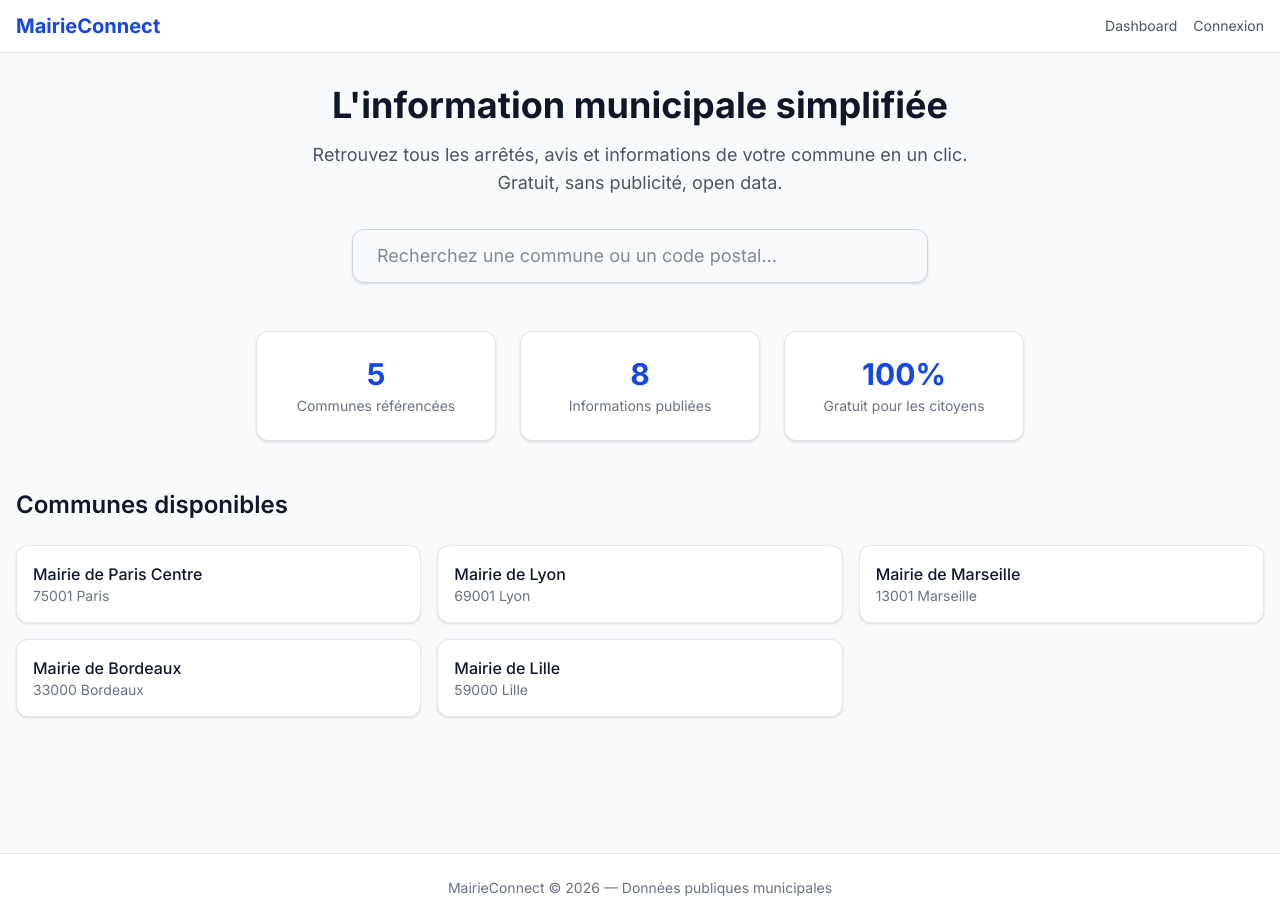
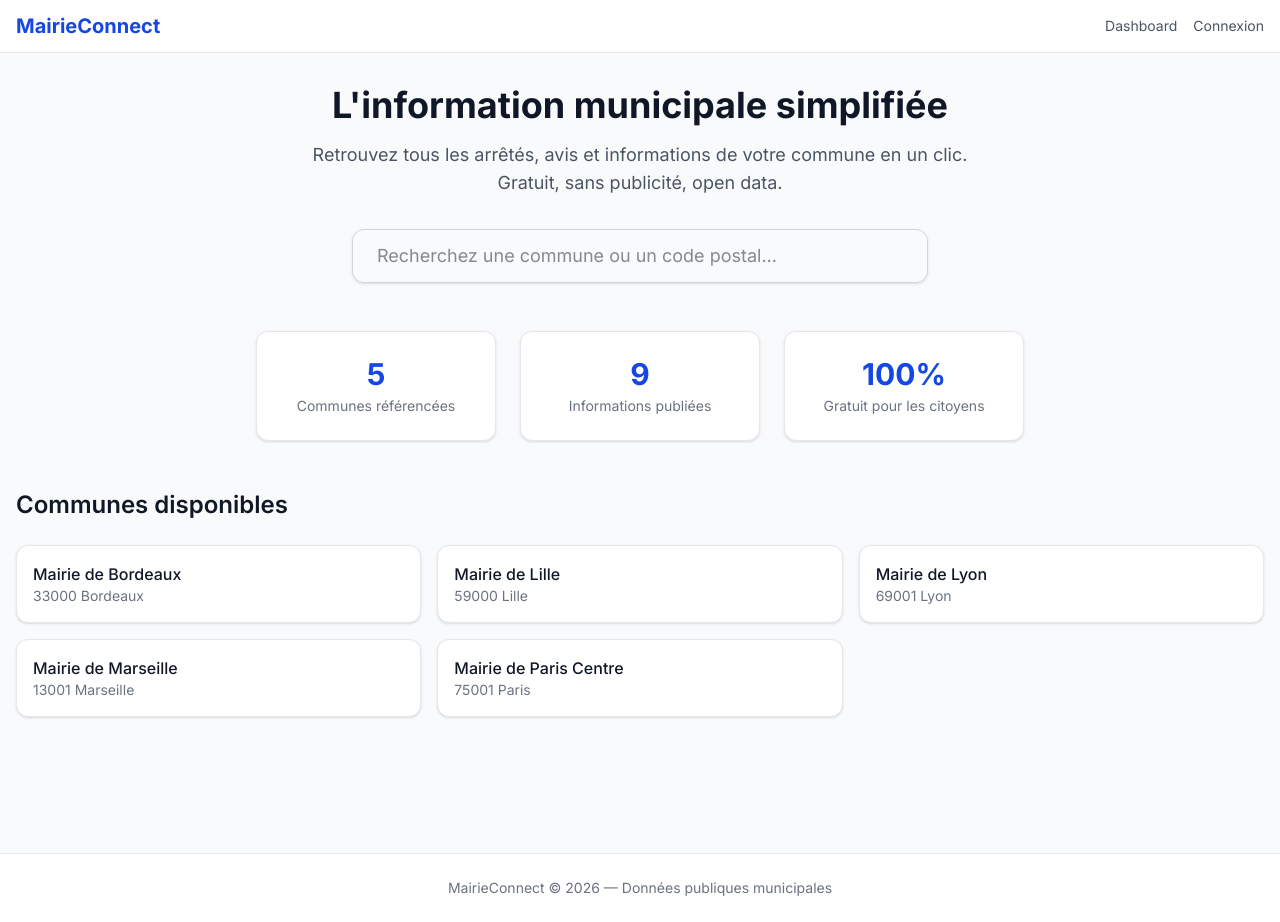
Before and after one commit to Cypriendj4/MairieConnect, a Next.js app: page / in a window 1280 px wide. Built offline with nearby package versions, Linux system fonts and the light colour scheme.

Commit message:
Source links: only show when official URL available

```diff
--- a/src/app/page.tsx
+++ b/src/app/page.tsx
@@ -1,19 +1,14 @@
 import Link from 'next/link';
+import { db } from '@/lib/data';
 export const dynamic = 'force-dynamic';
 
-// Test data inlined directly in the page (bypasses data layer)
-const tenants = [
-  { id: 't_paris', name: 'Mairie de Paris Centre', slug: 'mairie-de-paris-centre-75001', postCode: '75001', cityName: 'Paris' },
-  { id: 't_lyon', name: 'Mairie de Lyon', slug: 'mairie-de-lyon-69001', postCode: '69001', cityName: 'Lyon' },
-  { id: 't_marseille', name: 'Mairie de Marseille', slug: 'mairie-de-marseille-13001', postCode: '13001', cityName: 'Marseille' },
-  { id: 't_bordeaux', name: 'Mairie de Bordeaux', slug: 'mairie-de-bordeaux-33000', postCode: '33000', cityName: 'Bordeaux' },
-  { id: 't_lille', name: 'Mairie de Lille', slug: 'mairie-de-lille-59000', postCode: '59000', cityName: 'Lille' },
-];
+export default async function HomePage() {
+  const [tenants, totalTenants, totalNotices] = await Promise.all([
+    db.tenant.findMany({ where: { isActive: true }, orderBy: { name: 'asc' }, take: 100 }),
+    db.tenant.count({ where: { isActive: true } }),
+    db.officialNotice.count({ where: { isPublished: true } }),
+  ]);
 
-const totalTenants = 5;
-const totalNotices = 8;
-
-export default async function HomePage() {
   return (
     <div className="mx-auto max-w-7xl px-4 py-8">
       <section className="mb-12 text-center">
@@ -48,7 +43,7 @@ export default async function HomePage() {
       <section>
         <h2 className="text-2xl font-semibold text-gray-900 mb-6">Communes disponibles</h2>
         <div id="results" className="grid grid-cols-1 sm:grid-cols-2 lg:grid-cols-3 gap-4">
-          {tenants.map((tenant) => (
+          {tenants.map((tenant: any) => (
             <Link key={tenant.id} href={`/commune/${tenant.slug}`}
               className="bg-white rounded-xl shadow-sm border border-gray-200 p-4 hover:shadow-md hover:border-blue-300 transition-all">
               <div className="flex items-center gap-3">
--- a/src/lib/data.ts
+++ b/src/lib/data.ts
@@ -9,14 +9,15 @@ const tenantsData = [
 ];
 
 const noticesData = [
-  { id: 'n1', tenantId: 't_paris', title: 'Travaux rue de la République', content: '<p>Travaux du <strong>15 au 30 septembre 2026</strong>. Circulation alternée.</p>', category: 'travaux', signType: 'info', isPublished: true, source: 'manual', sourceUrl: 'https://mairie-connect-ifcn.vercel.app/commune/mairie-de-paris-centre-75001', modifiedAt: '2026-08-10T00:00:00Z' },
-  { id: 'n2', tenantId: 't_paris', title: 'Collecte des déchets verts — Calendrier automne', content: '<p>Calendrier automne : mardi et vendredi 7h-12h. Déchetterie ouverte du lundi au samedi.</p>', category: 'dechets', signType: 'info', isPublished: true, source: 'manual', sourceUrl: 'https://mairie-connect-ifcn.vercel.app/commune/mairie-de-paris-centre-75001', modifiedAt: '2026-08-12T00:00:00Z' },
-  { id: 'n3', tenantId: 't_paris', title: 'Alerte canicule — Vigilance orange', content: '<p>Buvez de l\'eau, évitez les sorties 12h-16h. Salle rafraîchie disponible en mairie.</p>', category: 'securite', signType: 'alert', isPublished: true, source: 'manual', sourceUrl: 'https://mairie-connect-ifcn.vercel.app/commune/mairie-de-paris-centre-75001', modifiedAt: '2026-08-14T00:00:00Z' },
-  { id: 'n4', tenantId: 't_lyon', title: 'Réunion publique — Budget participatif', content: '<p>Réunion le 12 septembre à 18h en mairie. Présentation des projets 2026.</p>', category: 'evenement', signType: 'info', isPublished: true, source: 'manual', sourceUrl: 'https://mairie-connect-ifcn.vercel.app/commune/mairie-de-lyon-69001' },
-  { id: 'n5', tenantId: 't_lyon', title: 'Marché de Noël — Appel à candidatures', content: '<p>Inscriptions jusqu\'au 15 novembre pour les exposants.</p>', category: 'evenement', signType: 'info', isPublished: true, source: 'manual', sourceUrl: 'https://mairie-connect-ifcn.vercel.app/commune/mairie-de-lyon-69001' },
-  { id: 'n6', tenantId: 't_marseille', title: 'Fermeture de la piscine municipale', content: '<p>Fermeture pour travaux du 1er au 30 septembre.</p>', category: 'travaux', signType: 'info', isPublished: true, source: 'manual', sourceUrl: 'https://mairie-connect-ifcn.vercel.app/commune/mairie-de-marseille-13001' },
-  { id: 'n7', tenantId: 't_bordeaux', title: 'Marché des producteurs — Saison 2026', content: '<p>Tous les dimanches matin place de la Comédie.</p>', category: 'evenement', signType: 'info', isPublished: true, source: 'manual', sourceUrl: 'https://mairie-connect-ifcn.vercel.app/commune/mairie-de-bordeaux-33000' },
-  { id: 'n8', tenantId: 't_lille', title: 'Travaux ligne de métro', content: '<p>Interruption du trafic les 10-11 septembre pour maintenance.</p>', category: 'travaux', signType: 'info', isPublished: true, source: 'manual', sourceUrl: 'https://mairie-connect-ifcn.vercel.app/commune/mairie-de-lille-59000' },
+  { id: 'n1', tenantId: 't_paris', title: 'Travaux rue de la République', content: '<p>Travaux du <strong>15 au 30 septembre 2026</strong>. Circulation alternée.</p>', category: 'travaux', signType: 'info', isPublished: true, source: 'manual', modifiedAt: '2026-08-10T00:00:00Z' },
+  { id: 'n2', tenantId: 't_paris', title: 'Collecte des déchets verts — Calendrier automne', content: '<p>Calendrier automne : mardi et vendredi 7h-12h. Déchetterie ouverte du lundi au samedi.</p>', category: 'dechets', signType: 'info', isPublished: true, source: 'manual', modifiedAt: '2026-08-12T00:00:00Z' },
+  { id: 'n3', tenantId: 't_paris', title: 'Alerte canicule — Vigilance orange', content: '<p>Buvez de l\'eau, évitez les sorties 12h-16h. Salle rafraîchie disponible en mairie.</p>', category: 'securite', signType: 'alert', isPublished: true, source: 'manual', modifiedAt: '2026-08-14T00:00:00Z' },
+  { id: 'n4', tenantId: 't_lyon', title: 'Réunion publique — Budget participatif', content: '<p>Réunion le 12 septembre à 18h en mairie. Présentation des projets 2026.</p>', category: 'evenement', signType: 'info', isPublished: true, source: 'manual' },
+  { id: 'n5', tenantId: 't_lyon', title: 'Marché de Noël — Appel à candidatures', content: '<p>Inscriptions jusqu\'au 15 novembre pour les exposants.</p>', category: 'evenement', signType: 'info', isPublished: true, source: 'manual' },
+  { id: 'n6', tenantId: 't_marseille', title: 'Fermeture de la piscine municipale', content: '<p>Fermeture pour travaux du 1er au 30 septembre.</p>', category: 'travaux', signType: 'info', isPublished: true, source: 'manual' },
+  { id: 'n7', tenantId: 't_bordeaux', title: 'Marché des producteurs — Saison 2026', content: '<p>Tous les dimanches matin place de la Comédie.</p>', category: 'evenement', signType: 'info', isPublished: true, source: 'manual' },
+  { id: 'n8', tenantId: 't_lille', title: 'Travaux ligne de métro', content: '<p>Interruption du trafic les 10-11 septembre pour maintenance.</p>', category: 'travaux', signType: 'info', isPublished: true, source: 'manual' },
+  { id: 'n9', tenantId: 't_bordeaux', title: 'Arrêté de circulation — Rue Sainte-Catherine', content: '<p>Arrêté municipal n°2026-184 : interdiction de circulation rue Sainte-Catherine du 1er au 15 octobre pour travaux.</p>', category: 'travaux', signType: 'info', isPublished: true, source: 'panneaupocket_import', sourceUrl: 'https://app.panneaupocket.com/ville/12345-arrete-circulation-bordeaux', modifiedAt: '2026-08-15T00:00:00Z' },
 ];
 
 const usersData = [
```
